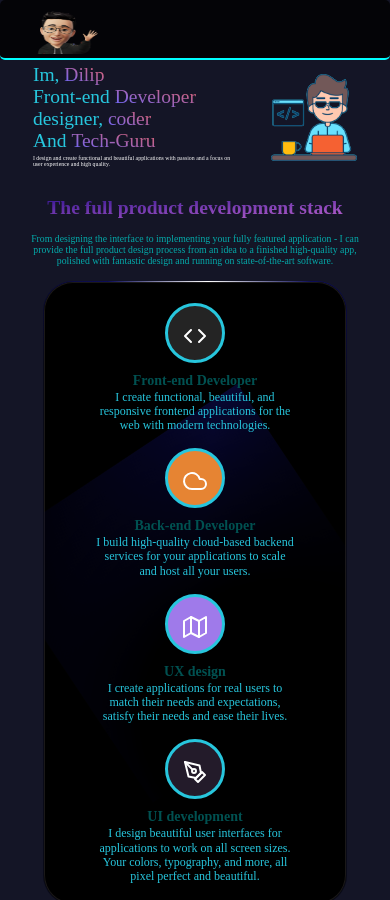
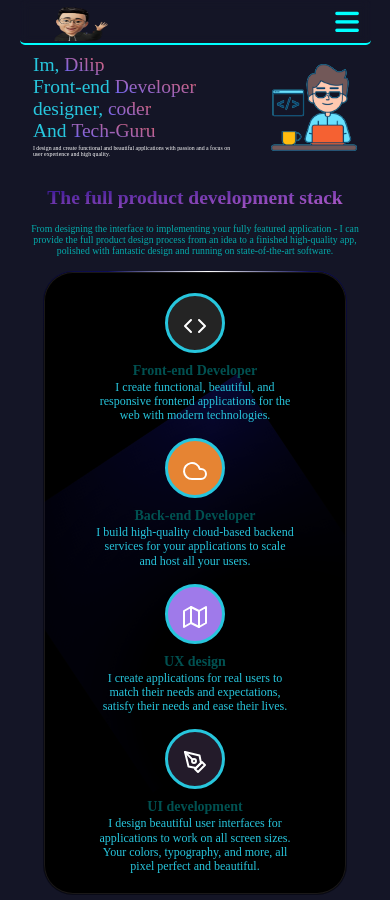
Before and after one commit to creativekushwahaji01/minportfolio, a React (Create React App) app: page / in a window 390 px wide. Shown: the top 900 px of the page. Built offline with nearby package versions, Linux system fonts and the light colour scheme.

Commit message:
resume responsive

```diff
--- a/package.json
+++ b/package.json
@@ -3,6 +3,7 @@
   "version": "0.1.0",
   "private": true,
   "dependencies": {
+    "@fortawesome/fontawesome-free": "^6.7.2",
     "cra-template": "1.2.0",
     "link": "^2.1.1",
     "react": "^18.2.0",
--- a/src/App.js
+++ b/src/App.js
@@ -5,6 +5,8 @@ import Navbar from './modules/navbar';
 import Blog from './modules/blog';
 import Footer from "./modules/Footer";
 import ContactForm from "./pages/Contact";
+import '@fortawesome/fontawesome-free/css/all.min.css';
+
 
 function App() {
   return (
--- a/src/css/Home.css
+++ b/src/css/Home.css
@@ -62,3 +62,8 @@
 
 
   }
+  @media screen and (max-width: 1050px){
+    .about{
+      margin-top: 50px;
+    }
+  }
--- a/src/css/navbar.css
+++ b/src/css/navbar.css
@@ -6,14 +6,17 @@
     padding: 0 3em;
     border-radius: 5px;
     border-bottom: 2px solid aqua;
-    width: 100%;
+    width: 90%;
+    margin: 0 5em;
     height: 60px;
     position: fixed;
     top: 0;
     left: 0;
     z-index: 1000;
-    background-color: rgba(0, 0, 0, 0.8); /* Navbar background */
+    background-color: transparent; /* Navbar background */
     color: white;
+    backdrop-filter: blur(5px);
+
 }
 
 /* Logo Styling */
@@ -61,17 +64,24 @@
     .desktop {
         display: none; /* Hide desktop menu by default */
     }
-
+    .nav_main{
+        height: 45px;
+    }
+    .nav_img_logo {
+        height: 40px;
+        max-width: 90px;
+    }
     .desktop.show {
         display: block; /* Show menu when toggled */
         position: absolute;
         top: 60px;
         right: 0;
         width: 100%;
-        background-color: rgba(0, 0, 0, 0.9);
+        background-color: transparent;
         padding: 1em;
         z-index: 999;
         text-align: center;
+        backdrop-filter: blur(5px);
     }
 
     .desktop ul {
```
Also changed, not shown: 1 other file (tests, documents, lock files or other folders).
